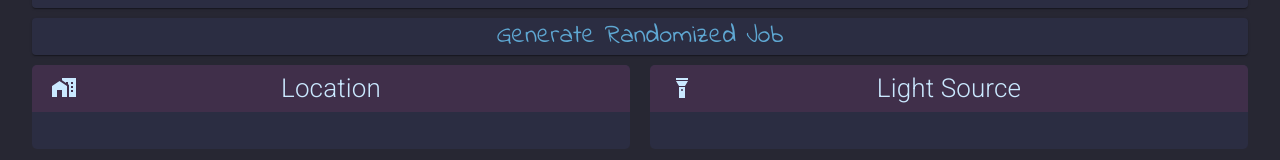
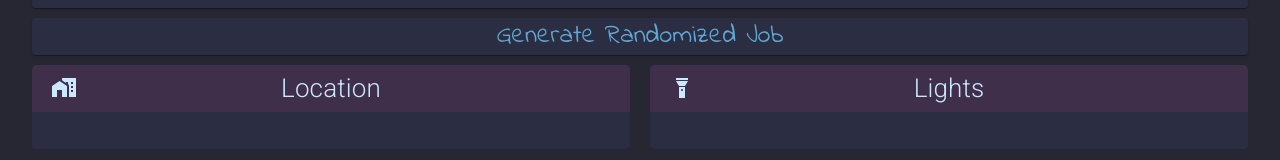
Before and after one commit to gatordunn1/phasmotoolkit, a React (Create React App) app: page / in a window 1280 px wide. Shown: the part 498-658 px from the top of the page. Built offline with nearby package versions, Linux system fonts and the light colour scheme.

Commit message:
shorten something

```diff
--- a/src/features/randomizers/jobrandomizer/constants.js
+++ b/src/features/randomizers/jobrandomizer/constants.js
@@ -9,7 +9,7 @@ export const randomizerSections = [
   },
   {
     id: "light",
-    display: "Light Source",
+    display: "Lights",
     iconPath: mdiFlashlight,
   },
   {
```
